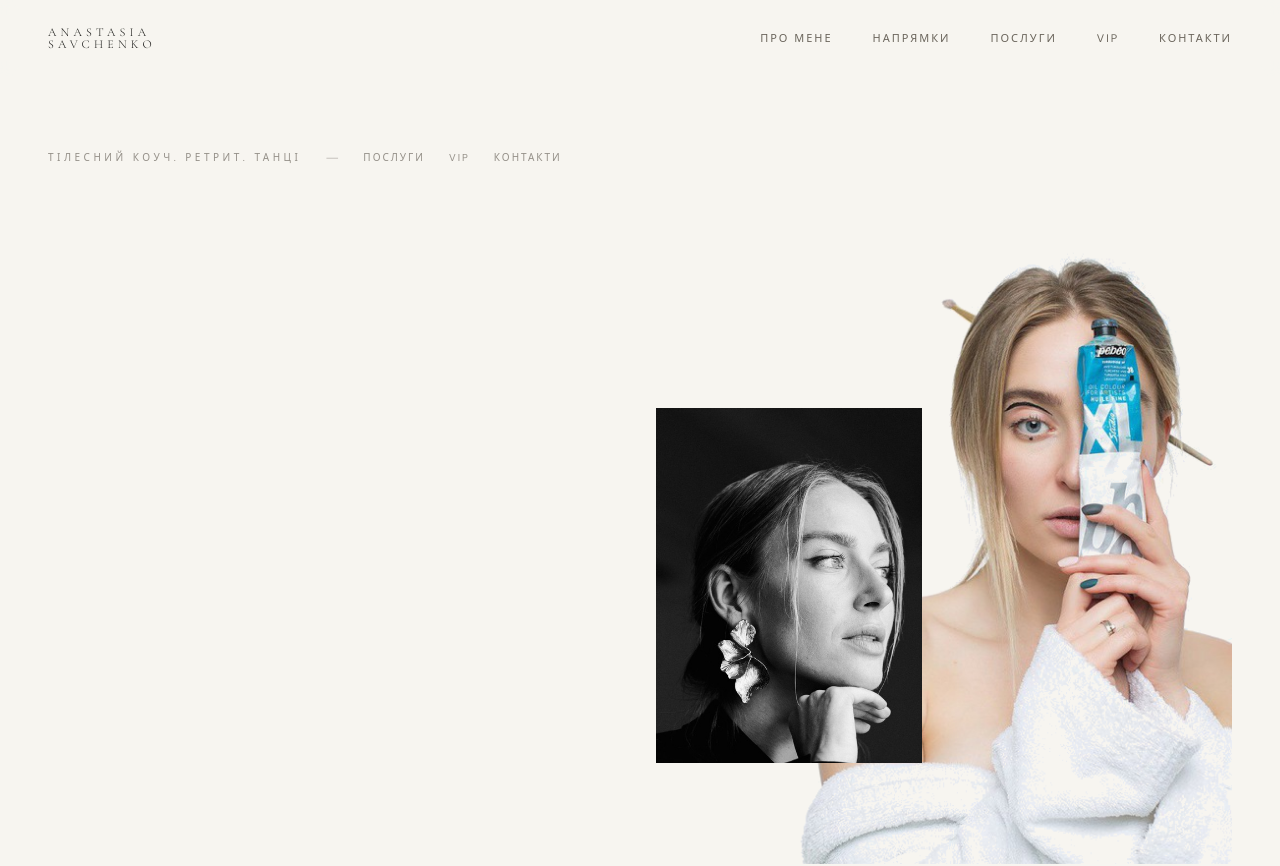
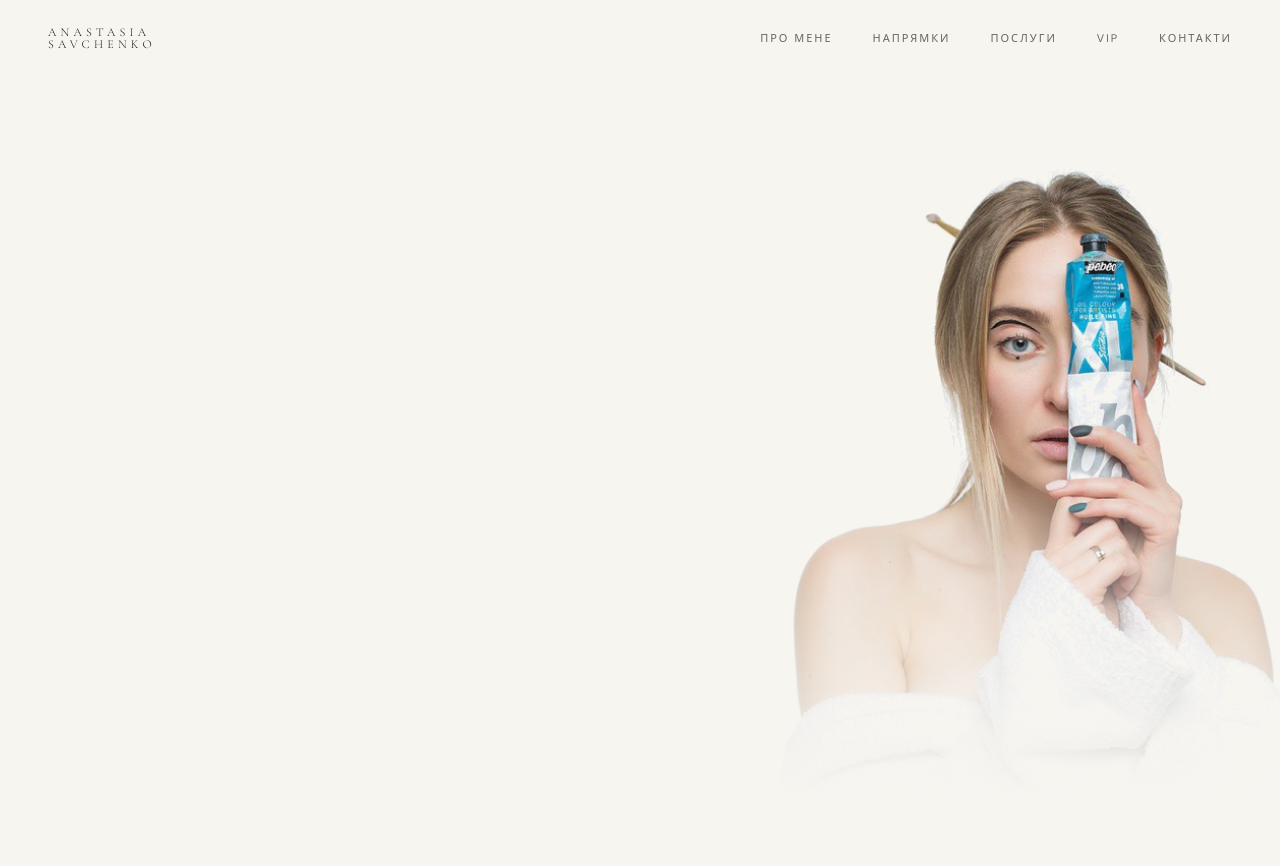
Before and after one commit to SerhiiSavchak/Savchenko-Anastasiia, a Next.js app: page / in a window 1280 px wide. Shown: the top 866 px of the page. Built offline with nearby package versions, Linux system fonts and the light colour scheme.

Commit message:
add hero image fix

```diff
--- a/components/sections/hero.tsx
+++ b/components/sections/hero.tsx
@@ -12,45 +12,29 @@ export function Hero({ featuredVIP }: HeroProps) {
   const vip = featuredVIP;
 
   return (
-    <section className="hero-section relative min-h-[100dvh] md:min-h-screen pt-28 pb-16 md:pt-36 md:pb-24 overflow-hidden">
+    <section className="hero-section relative min-h-[100dvh] md:min-h-screen pt-20 pb-12 md:pt-16 md:pb-16 overflow-hidden">
       <div className="absolute left-0 top-[12%] w-8 h-px pointer-events-none" aria-hidden>
         <FlowAnchor id="hero" offsetY={0.5} offsetX={1} />
       </div>
       <div className="mx-auto max-w-[1400px] px-6 lg:px-12 h-full flex flex-col">
-        {/* Quiet nav label row on top */}
-        <div className="hero-headline flex flex-col md:flex-row md:items-center gap-2 md:gap-6 mb-6 md:mb-16 flex-shrink-0">
-          <span className="text-[8px] md:text-[10px] uppercase tracking-[0.35em] text-muted-foreground/70 order-first">
+        {/* Quiet nav label row — mobile: top, desktop: inside left column above title */}
+        <div className="hero-headline flex flex-col md:hidden items-start gap-2 mb-4 flex-shrink-0">
+          <span className="text-[8px] uppercase tracking-[0.35em] text-muted-foreground/70">
             {siteConfig.tagline}
           </span>
-          <span className="hidden md:inline text-muted-foreground/30">—</span>
           <div className="flex items-center gap-6">
-          <a
-            href="#products"
-            className="hover-line text-[10px] uppercase tracking-[0.2em] text-muted-foreground/70 hover:text-foreground transition-colors"
-          >
-            Послуги
-          </a>
-          <a
-            href="#vip"
-            className="hover-line text-[10px] uppercase tracking-[0.2em] text-muted-foreground/70 hover:text-foreground transition-colors"
-          >
-            VIP
-          </a>
-          <a
-            href="#contacts"
-            className="hover-line text-[10px] uppercase tracking-[0.2em] text-muted-foreground/70 hover:text-foreground transition-colors"
-          >
-            Контакти
-          </a>
+            <a href="#products" className="hover-line text-[10px] uppercase tracking-[0.2em] text-muted-foreground/70 hover:text-foreground transition-colors">Послуги</a>
+            <a href="#vip" className="hover-line text-[10px] uppercase tracking-[0.2em] text-muted-foreground/70 hover:text-foreground transition-colors">VIP</a>
+            <a href="#contacts" className="hover-line text-[10px] uppercase tracking-[0.2em] text-muted-foreground/70 hover:text-foreground transition-colors">Контакти</a>
           </div>
         </div>
 
         {/* Mobile: double image composition + text below (no overlap) — all in first viewport */}
         <div className="md:hidden flex-1 flex flex-col min-h-0 relative -mx-6 overflow-hidden">
           {/* Image block — main right, secondary overlapping left */}
-          <EditorialStackReveal className="relative w-full h-[55vh] min-h-[200px] flex-shrink-0" duration="750ms" delay={700}>
+          <EditorialStackReveal className="relative w-full h-[45vh] min-h-[180px] flex-shrink-0" duration="750ms" delay={700}>
             <div
-              className="stack-layer absolute right-6 top-0 w-[78%] h-full overflow-hidden"
+              className="stack-layer absolute right-6 top-0 w-[92%] h-full overflow-hidden relative"
               style={
                 {
                   "--d": "0ms",
@@ -66,33 +50,20 @@ export function Hero({ featuredVIP }: HeroProps) {
                 alt=""
                 fill
                 priority
-                className="object-cover object-right"
+                className="object-contain object-right-bottom"
                 sizes="100vw"
               />
-            </div>
-            <div
-              className="stack-layer absolute bottom-0 left-0 w-[38%] aspect-[3/4] overflow-hidden z-10 -translate-y-3 translate-x-2"
-              style={
-                {
-                  "--d": "120ms",
-                  "--x": "20px",
-                  "--y": "-18px",
-                  "--r": "-1.2deg",
-                  "--s": "1.03",
-                } as React.CSSProperties
-              }
-            >
-              <Image
-                src="/images/hero-secondary.png"
-                alt=""
-                fill
-                className="object-cover"
-                sizes="50vw"
+              <div
+                className="absolute inset-x-0 bottom-0 h-[45%] pointer-events-none"
+                style={{
+                  background: "linear-gradient(to top, var(--color-background), transparent)",
+                }}
+                aria-hidden
               />
             </div>
           </EditorialStackReveal>
           {/* Text block — below images, higher z-index, adapted for mobile */}
-          <div className="hero-headline hero-delay-1 relative z-20 flex-shrink-0 px-6 pt-4 pb-2 min-w-0">
+          <div className="hero-headline hero-delay-1 relative z-20 flex-shrink-0 px-6 pt-3 pb-2 min-w-0">
             <h1 className="font-serif text-2xl leading-[1.15] font-light text-balance break-words">
               {siteConfig.heroTitle}
             </h1>
@@ -118,16 +89,27 @@ export function Hero({ featuredVIP }: HeroProps) {
         </div>
 
         {/* Desktop: editorial split layout */}
-        <div className="hidden md:flex flex-row gap-0 min-h-[70vh] flex-1">
-          {/* Left: H1 + subheading + CTAs */}
-          <div className="relative z-10 w-[50%] pr-12 lg:pr-16 flex flex-col justify-center">
+        <div className="hidden md:flex flex-row gap-0 min-h-0 flex-1 items-start">
+          {/* Left: nav row + H1 + subheading + CTAs */}
+          <div className="relative z-10 w-[50%] pr-12 lg:pr-16 flex flex-col justify-center pt-32 lg:pt-36">
+            <div className="hero-headline flex flex-row items-center gap-6 mb-6">
+              <span className="text-[10px] uppercase tracking-[0.35em] text-muted-foreground/70">
+                {siteConfig.tagline}
+              </span>
+              <span className="text-muted-foreground/30">—</span>
+              <div className="flex items-center gap-6">
+                <a href="#products" className="hover-line text-[11px] uppercase tracking-[0.2em] text-muted-foreground/70 hover:text-foreground transition-colors">Послуги</a>
+                <a href="#vip" className="hover-line text-[11px] uppercase tracking-[0.2em] text-muted-foreground/70 hover:text-foreground transition-colors">VIP</a>
+                <a href="#contacts" className="hover-line text-[11px] uppercase tracking-[0.2em] text-muted-foreground/70 hover:text-foreground transition-colors">Контакти</a>
+              </div>
+            </div>
             <h1 className="hero-headline font-serif text-6xl lg:text-[5rem] xl:text-[5.5rem] leading-[1.05] font-light text-balance">
               {siteConfig.heroTitle}
             </h1>
-            <p className="hero-headline hero-delay-1 mt-8 text-muted-foreground leading-relaxed max-w-md text-[15px]">
+            <p className="hero-headline hero-delay-1 mt-5 text-muted-foreground leading-relaxed max-w-md text-[15px]">
               {siteConfig.heroSubtitle}
             </p>
-            <div className="hero-headline hero-delay-2 mt-10 flex items-center gap-8">
+            <div className="hero-headline hero-delay-2 mt-6 flex items-center gap-8">
               <a
                 href="#vip"
                 className="hover-line text-[11px] uppercase tracking-[0.2em] text-foreground"
@@ -144,10 +126,10 @@ export function Hero({ featuredVIP }: HeroProps) {
             </div>
           </div>
 
-          {/* Right: Editorial image composition — 2 images with slight offsets */}
-          <EditorialStackReveal className="relative w-[50%] min-h-[400px] lg:min-h-[500px]" duration="800ms" delay={700}>
+          {/* Right: Editorial image composition — pulled up */}
+          <EditorialStackReveal className="relative w-[50%] min-h-[360px] lg:min-h-[440px] -mt-8 lg:-mt-12" duration="800ms" delay={700}>
             <div
-              className="stack-layer stack-layer-drift absolute right-0 top-0 w-[85%] aspect-[4/5] overflow-hidden"
+              className="stack-layer stack-layer-drift absolute right-0 -top-4 lg:-top-8 w-[110%] aspect-[4/5] overflow-hidden relative"
               style={
                 {
                   "--d": "0ms",
@@ -163,39 +145,23 @@ export function Hero({ featuredVIP }: HeroProps) {
                 alt=""
                 fill
                 priority
-                className="object-cover"
+                className="object-contain object-right-bottom"
                 sizes="45vw"
               />
-            </div>
-            <div
-              className="stack-layer absolute bottom-0 left-0 w-[45%] aspect-[3/4] overflow-hidden z-10 -translate-y-8 translate-x-4"
-              style={
-                {
-                  "--d": "140ms",
-                  "--x": "20px",
-                  "--y": "-18px",
-                  "--r": "-1.2deg",
-                  "--s": "1.03",
-                } as React.CSSProperties
-              }
-            >
-              <Image
-                src="/images/hero-secondary.png"
-                alt=""
-                fill
-                className="object-cover"
-                sizes="25vw"
+              <div
+                className="absolute inset-x-0 bottom-0 h-[45%] pointer-events-none"
+                style={{
+                  background: "linear-gradient(to top, var(--color-background), transparent)",
+                }}
+                aria-hidden
               />
             </div>
-            <p className="img-caption mt-4 ml-[48%]">
-              Фото з ретриту в Карпатах
-            </p>
           </EditorialStackReveal>
         </div>
 
         {/* Featured VIP teaser — editorial block */}
         {vip && (
-          <div className="reveal relative z-10 mt-16 md:mt-24 max-w-sm flex-shrink-0">
+          <div className="reveal relative z-10 mt-16 md:mt-12 max-w-sm flex-shrink-0">
             <span className="text-[10px] uppercase tracking-[0.3em] text-accent">
               {vip.type === "retreat" ? "Ретрит" : "Менторинг"}
             </span>
```
